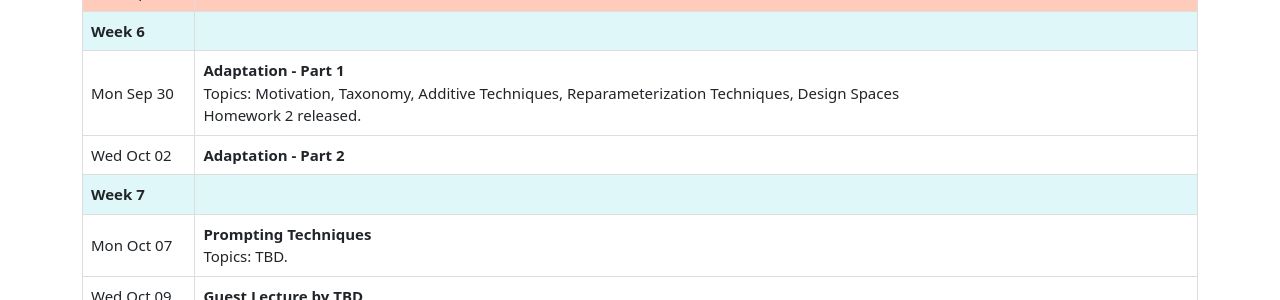
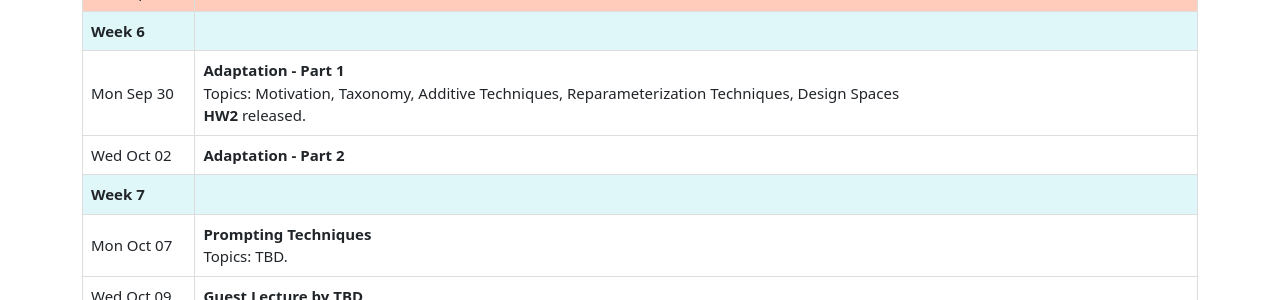
Before and after one commit to llm-class/llm-class.github.io, a Jekyll site: the page built from schedule.html, in a window 1280 px wide and 900 px high, scrolled down 917 px. Shown: the part 155-455 px from the top of the window. Built offline with Jekyll 4.4.1, drawn with Linux system fonts in a browser that asks for light colours.

Commit message:
added png and fixed formatting of HW2 in schedule

```diff
--- a/_data/schedule.yml
+++ b/_data/schedule.yml
@@ -69,7 +69,7 @@
     - date: "Mon Sep 30"
       class: "lecture"
       topic: "Adaptation - Part 1"
-      details: "Topics: Motivation, Taxonomy, Additive Techniques, Reparameterization Techniques, Design Spaces  <br> Homework 2 released."
+      details: "Topics: Motivation, Taxonomy, Additive Techniques, Reparameterization Techniques, Design Spaces  <br> <b>HW2 </b> released."
     - date: "Wed Oct 02"
       class: "guest_lecture"
       topic: "Adaptation - Part 2"
```
Also changed, not shown: images/amish_sethi.png (added).
